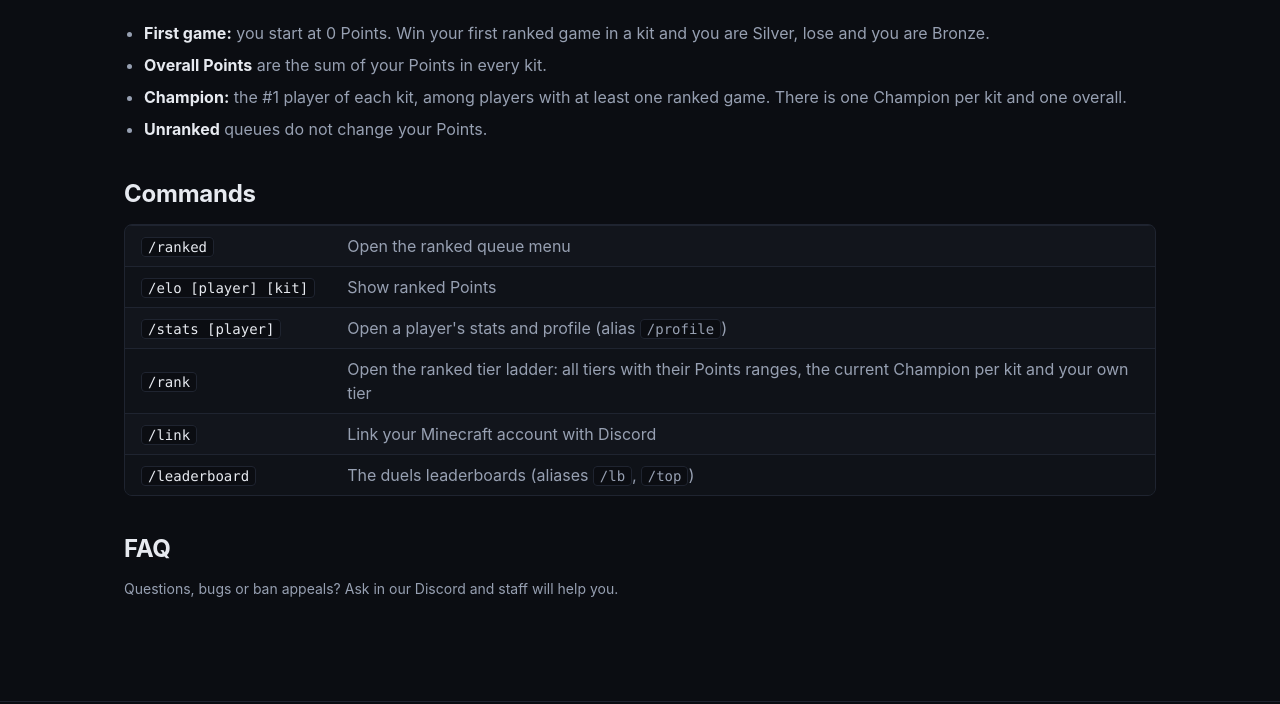
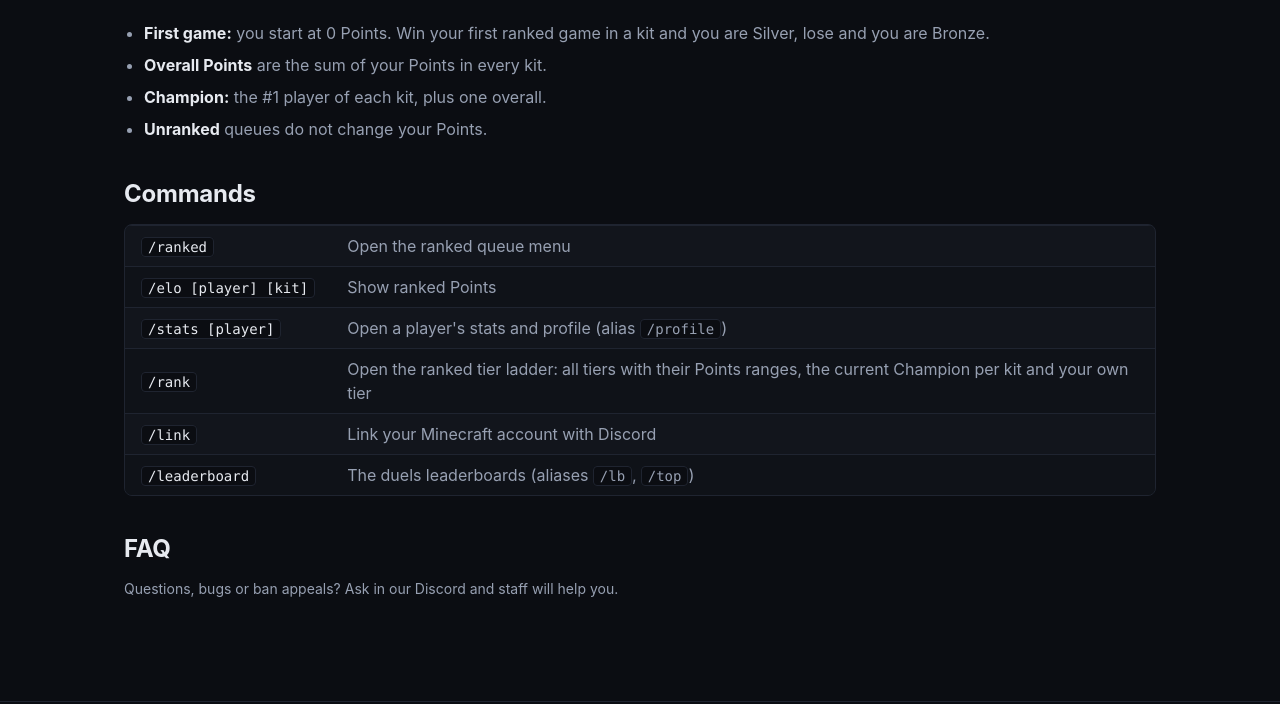
Before and after one commit to wolftafeta/ht3core-website, a plain HTML site: page ranks.html in a window 1280 px wide. Shown: the part 1459-2163 px from the top of the page. Drawn offline with Linux system fonts and the light colour scheme; no server answers.

Commit message:
Info: Champion = #1 of each kit plus one overall

```diff
--- a/ranks.html
+++ b/ranks.html
@@ -61,7 +61,7 @@
 <ul class="facts">
 <li><strong>First game:</strong> you start at 0 Points. Win your first ranked game in a kit and you are Silver, lose and you are Bronze.</li>
 <li><strong>Overall Points</strong> are the sum of your Points in every kit.</li>
-<li><strong>Champion:</strong> the #1 player of each kit, among players with at least one ranked game. There is one Champion per kit and one overall.</li>
+<li><strong>Champion:</strong> the #1 player of each kit, plus one overall.</li>
 <li><strong>Unranked</strong> queues do not change your Points.</li></ul>
 <h2>Commands</h2>
 <div class="tablewrap"><table class="tbl cmds"><tbody>
```
